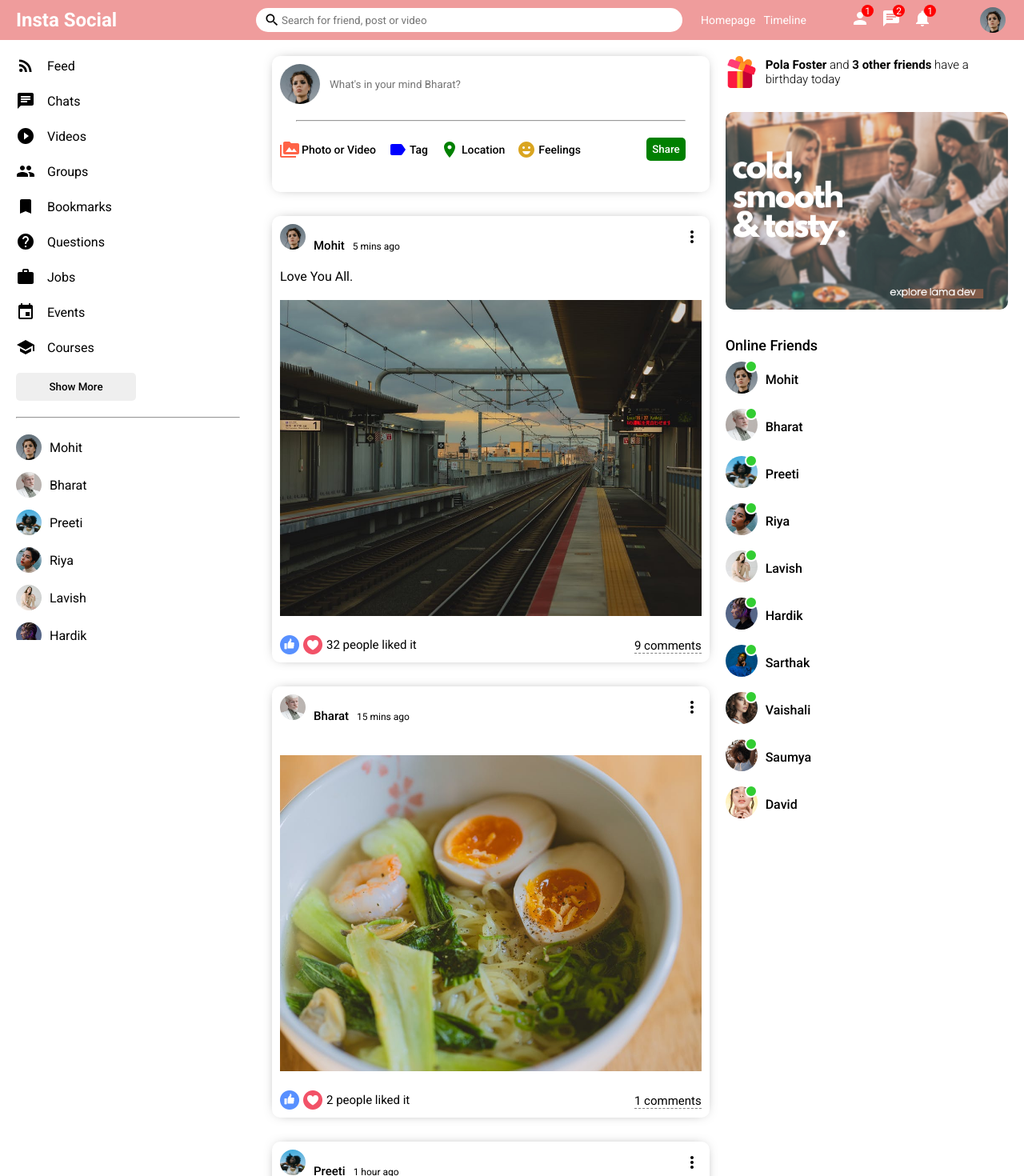
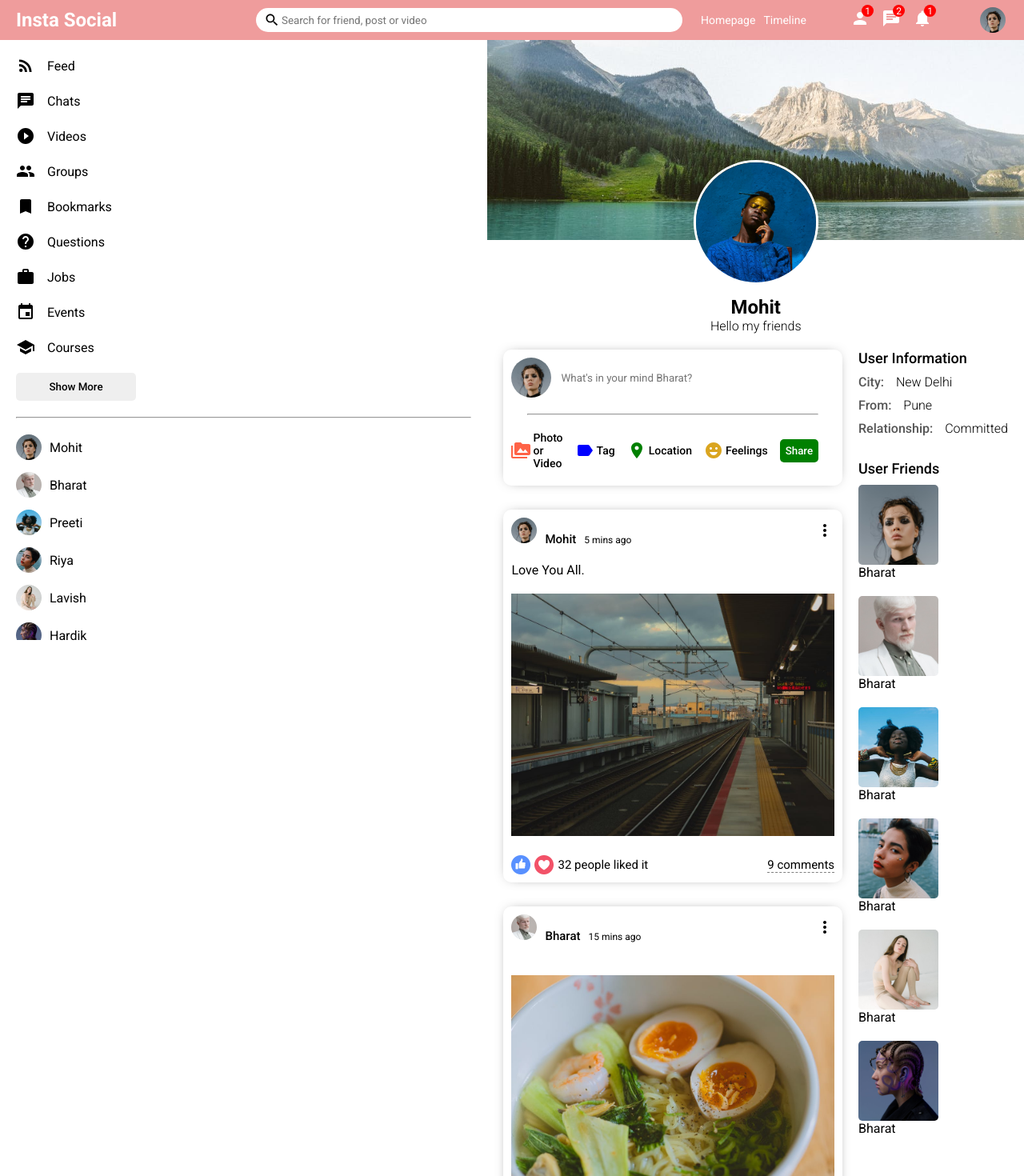
Before and after one commit to Mohit-9440/social-app, a React (Create React App) app: page / in a window 1280 px wide. Shown: the top 1470 px of the page at 80% size. Built offline with nearby package versions, Linux system fonts and the light colour scheme.

Commit message:
Profile Page

```diff
--- a/src/App.js
+++ b/src/App.js
@@ -1,7 +1,8 @@
 import Home from "./pages/home/Home";
+import Profile from "./pages/profile/Profile";
 
 function App() {
-  return <Home/>
+  return <Profile/>
 }
 
 export default App;
--- a/src/components/rightbar/Rightbar.jsx
+++ b/src/components/rightbar/Rightbar.jsx
@@ -2,10 +2,10 @@
 import {Users} from '../../dummyData';
 import Online from "../online/Online";
 
-export default function Rightbar() {
-  return (
-    <div className="rightbar">
-        <div className="rightbarWrapper">
+export default function Rightbar({profile}) {
+  const HomeRightBar = () => {
+    return(
+      <>
         <div className="birthdayContainer">
             <img className="birthdayImg" src="assets/gift.png" alt="" />
             <span className="birthdayText">
@@ -19,6 +19,62 @@
               <Online key={u.id} user={u}/>
             ))}
           </ul>
+      </>
+    );
+  };
+
+  const ProfileRightBar = () => {
+    return(
+      <>
+        <h4 class="rightbarTitle">User Information</h4>
+        <div class="rightbarInfo">
+          <div class="rightbarInfoItem">
+            <span class="rightbarInfoKey">City:</span>
+            <span class="rightbarInfoValue">New Delhi</span>
+          </div>
+          <div class="rightbarInfoItem">
+            <span class="rightbarInfoKey">From:</span>
+            <span class="rightbarInfoValue">Pune</span>
+          </div>
+          <div class="rightbarInfoItem">
+            <span class="rightbarInfoKey">Relationship:</span>
+            <span class="rightbarInfoValue">Committed</span>
+          </div>
+        </div>
+        <h4 class="rightbarTitle">User Friends</h4>
+        <div class="rightbarFollowings">
+          <div class="rightbarFollowing">
+            <img src="assets/person/1.jpeg" alt="" class="rightbarFollowingImg"/>
+            <span class="rightbarFollowingName">Bharat</span>
+          </div>
+          <div class="rightbarFollowing">
+            <img src="assets/person/2.jpeg" alt="" class="rightbarFollowingImg"/>
+            <span class="rightbarFollowingName">Bharat</span>
+          </div>
+          <div class="rightbarFollowing">
+            <img src="assets/person/3.jpeg" alt="" class="rightbarFollowingImg"/>
+            <span class="rightbarFollowingName">Bharat</span>
+          </div>
+          <div class="rightbarFollowing">
+            <img src="assets/person/4.jpeg" alt="" class="rightbarFollowingImg"/>
+            <span class="rightbarFollowingName">Bharat</span>
+          </div>
+          <div class="rightbarFollowing">
+            <img src="assets/person/5.jpeg" alt="" class="rightbarFollowingImg"/>
+            <span class="rightbarFollowingName">Bharat</span>
+          </div>
+          <div class="rightbarFollowing">
+            <img src="assets/person/6.jpeg" alt="" class="rightbarFollowingImg"/>
+            <span class="rightbarFollowingName">Bharat</span>
+          </div>
+        </div>
+      </>
+    )
+  }
+  return (
+    <div className="rightbar">
+        <div className="rightbarWrapper">
+            <ProfileRightBar/>
         </div>
     </div>
   )
--- a/src/components/rightbar/rightbar.css
+++ b/src/components/rightbar/rightbar.css
@@ -27,14 +27,52 @@
     border-radius: 10px;
     margin: 30px 0;
 }
+
+.rightbarFriendList{
+    padding: 0;
+    margin: 0;
+    list-style: none;
+}
 .rightbarTitle{
     font-size: 18px;
     font-weight: 500;
     margin-bottom: 10px;
 }
 
-.rightbarFriendList{
-    padding: 0;
-    margin: 0;
-    list-style: none;
+.rightbarInfo{
+    margin-bottom: 30px;
 }
+
+.rightbarInfoItem{
+    margin-bottom: 10px;
+}
+
+.rightbarInfoKey{
+    font-weight: 500;
+    margin-right: 15px;
+    color: #555;
+}
+
+.rightbarInfoValue{
+    font-weight: 300;
+}
+
+.rightbarFollowings{
+    display: flex;
+    flex-wrap: wrap;
+    justify-content: space-between;
+}
+
+.rightbarFollowing{
+    display: flex;
+    flex-direction: column;
+    margin-bottom: 20px;
+    cursor: pointer;
+}
+
+.rightbarFollowingImg{
+    width: 100px;
+    height: 100px;
+    object-fit: cover;
+    border-radius: 5px;
+}
--- /dev/null
+++ b/src/pages/profile/Profile.jsx
@@ -0,0 +1,35 @@
+import './profile.css';
+import Feed from "../../components/feed/Feed";
+import Rightbar from "../../components/rightbar/Rightbar";
+import Sidebar from "../../components/sidebar/Sidebar";
+import Topbar from "../../components/top/Topbar";
+
+export default function Profile() {
+  return (
+    <>
+      <Topbar/>
+      <div className="profile">
+        <Sidebar/>
+        <div class="profileRight">
+            <div class="profileRightTop">
+                <div class="profileCover">
+                    <img src="assets/post/3.jpeg" alt="" className="profileCoverImg" />
+                    <img src="assets/person/7.jpeg" alt="" className="profileUserImg" />
+                </div>
+
+                <div class="profileInfo">
+                    <h4 className='profileInfoName'>Mohit</h4>
+                    <span class="profileInfoDesc">Hello my friends</span>
+                </div>
+            </div>
+
+            <div class="profileRightBottom">
+                <Feed/>
+                <Rightbar profile/>
+            </div>
+        </div>
+
+      </div>
+    </>
+  )
+}
--- /dev/null
+++ b/src/pages/profile/profile.css
@@ -0,0 +1,43 @@
+.profile{
+    display: flex;
+}
+.profileRight{
+    flex: 3;
+}
+.profileCover{
+    height: 320px;
+    position: relative;
+}
+.profileCoverImg{
+    width: 100%;
+    height: 250px;
+    object-fit: cover;
+}
+.profileUserImg{
+    width: 150px;
+    height: 150px;
+    border-radius: 50%;
+    object-fit: cover;
+    position: absolute;
+    left: 0;
+    right: 0;
+    margin: auto;
+    top: 150px;
+    border: 3px solid white;
+}
+.profileInfo{
+    display: flex;
+    flex-direction: column;
+    align-items: center;
+    justify-content: center;
+}
+.profileInfoDesc{
+    font-weight: 300;
+}
+.profileInfoName{
+    font-size: 24px;
+
+}
+.profileRightBottom{
+    display: flex;
+}
```
Lines whose indentation alone changed are shown as unchanged.
